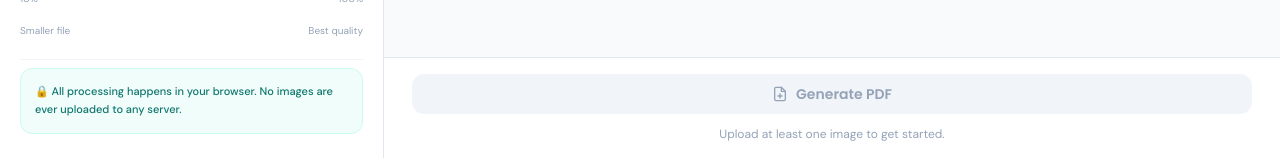
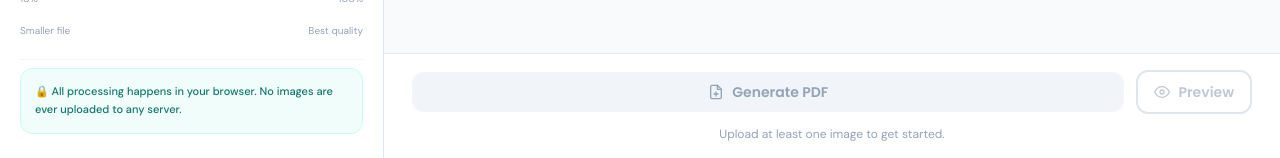
Before and after one commit to hamzahossainX/ImgFold, a React (Vite) app: page / in a window 1280 px wide. Shown: the part 873-1031 px from the top of the page. Built offline with nearby package versions, Linux system fonts and the light colour scheme.

Commit message:
feat: integrate PDFPreview into PDFGenerator and App

```diff
--- a/src/App.jsx
+++ b/src/App.jsx
@@ -246,6 +246,7 @@ export default function App() {
               isGenerating={isGenerating}
               progress={progress}
               pdfReady={!!pdfBytes}
+              pdfBytes={pdfBytes}
               error={error}
               pdfName={settings.pdfName}
               onGenerate={handleGenerate}
--- a/src/components/PDFGenerator.jsx
+++ b/src/components/PDFGenerator.jsx
@@ -7,6 +7,7 @@
 import React from 'react';
 import { motion, AnimatePresence } from 'framer-motion';
 import ProgressBar from './ProgressBar.jsx';
+import PDFPreview from './PDFPreview.jsx';
 
 /* ── Icons ─────────────────────────────────────────────────────────── */
 const GenerateIcon = () => (
@@ -62,6 +63,7 @@ export default function PDFGenerator({
   isGenerating,
   progress,
   pdfReady,
+  pdfBytes,
   error,
   pdfName,
   onGenerate,
@@ -155,6 +157,14 @@ export default function PDFGenerator({
             </motion.button>
           )}
         </AnimatePresence>
+
+        {/* ── Preview button ── */}
+        <PDFPreview
+          pdfBytes={pdfBytes}
+          pdfName={pdfName}
+          pageCount={imageCount}
+          onDownload={onDownload}
+        />
       </div>
 
       {/* Success status */}
```
